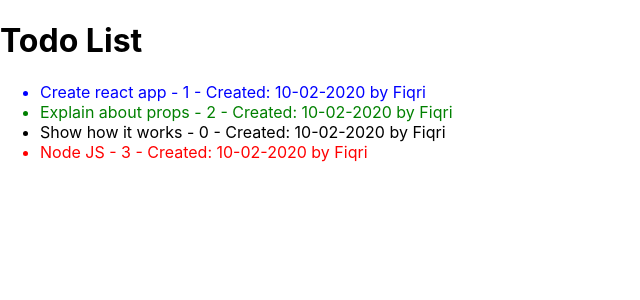
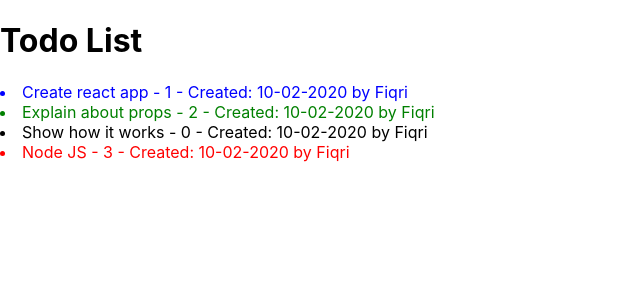
Before and after one commit to fiqriismail/ismreact, a React (Create React App) app: page / in a window 1280 px wide. Shown: the top 300 px of the page, without its empty margins (0-640 px from the left). Built offline with nearby package versions, Linux system fonts and the light colour scheme.

Commit message:
Converted TodoList function to class

```diff
--- a/src/components/TodoList/TodoList.jsx
+++ b/src/components/TodoList/TodoList.jsx
@@ -2,8 +2,9 @@ import React from 'react';
 
 import TodoItem from './TodoItem';
 
-function renderTodos() {
-  const todos = [
+class TodoList extends React.Component {
+  state = {
+    todos: [
       {
         title: 'Create react app',
         status: 1,
@@ -28,9 +29,11 @@ function renderTodos() {
         created: '10-02-2020',
         owner: 'Fiqri',
       },
-  ];
+    ],
+  };
 
-  return todos.map(todo => {
+  displayTodos = () => {
+    return this.state.todos.map(todo => {
       return (
         <TodoItem
           title={todo.title}
@@ -40,12 +43,11 @@ function renderTodos() {
         />
       );
     });
+  };
+
+  render() {
+    return <div>{this.displayTodos()}</div>;
   }
-
-// ES6
-// 0 - New , 1 - In Progress, 2 - Completed, 3 - Cancelled
-function TodoList() {
-  return <ul>{renderTodos()}</ul>;
 }
 
 export default TodoList;
```
Lines whose indentation alone changed are shown as unchanged.
